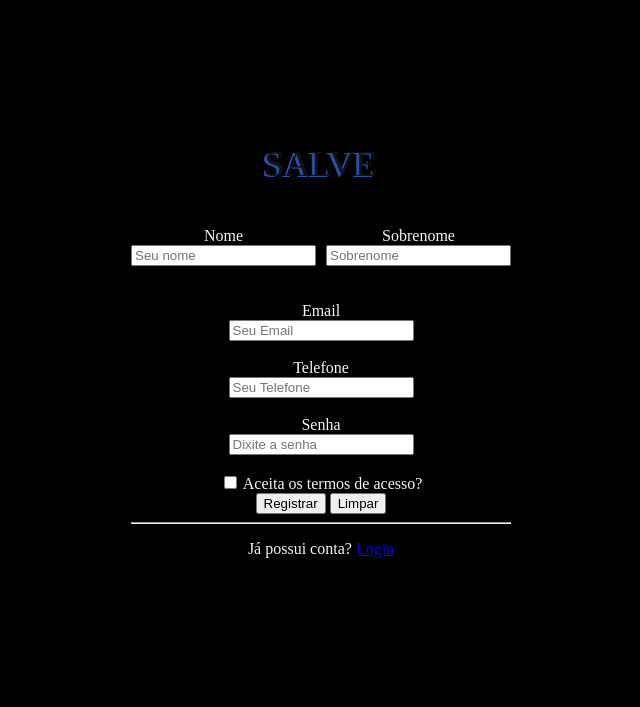
After one commit to Pr4do015/Salve_a_comunidade, a PHP site: page /register.php in a window 1280 px wide. The commit adds this page. Shown: the top 707 px of the page, without its empty margins (319-959 px from the left). Run offline with PHP 8.4, Linux system fonts and the light colour scheme; data comes from the database, SQL or seed files in the repository.

Commit message:
Gabriel 23/10

```diff
--- a/css/login.css
+++ b/css/login.css
@@ -7,7 +7,6 @@
     margin: 0 auto; /* Margem automática horizontal */
     text-align: center; /* Alinhamento de texto central */
     margin-top: 150px;
-    border: 1px solid whitesmoke;
     border-radius: 15px;
     color: whitesmoke;
   align-items: center;
--- /dev/null
+++ b/css/register.css
@@ -0,0 +1,41 @@
+
+.form-container {
+    display: flex;
+    justify-content: center;
+    /*width: 600px;  Largura da div */
+    height: 700px;
+    margin: 0 auto; /* Margem automática horizontal */
+    text-align: center; /* Alinhamento de texto central
+    margin-top: 150px;
+   /* border: 1px solid whitesmoke;*/
+    border-radius: 15px;
+
+    color: whitesmoke;
+
+align-items: center;
+
+
+/*height: 100vh;  Isso garante que o contêiner esteja centralizado verticalmente na tela */
+}
+body{
+    background-color: black;
+}
+
+.nome{
+    display: flex;
+
+
+}
+
+.sobrenome{
+    margin-left: 10px;
+
+}
+
+
+.logo{
+  font-size: 2.25rem;
+  text-shadow: -3px 1px 0px #2B4EAA;
+  color: rgb(19, 18, 18);
+
+}
--- a/login.php
+++ b/login.php
@@ -17,7 +17,6 @@
 
 		<meta name="viewport" content="width=device-width, initial-scale=1.0">
     <link href="css/login.css" rel="stylesheet">
-
 
 
 	</head>
@@ -71,7 +70,7 @@
     <div class="form-container">
 <!-- Login form -->
             <div class="col-md-6">
-                  <a class="logo">SALVE<br><br></a>
+                  <a class="logo">SALVE</a>
                   <hr style="border: 1px solid rgb(204, 201, 0); margin-top: -10px; width: 300px;">
                     <div class="formy well">
                                   <div class="form" >
@@ -112,7 +111,7 @@
                                           </div>
                                       </form>
 
-                                            <a href="register.php">Primeiro acesso</a><br><br>
+                                            <a href="register.php">Se Cadastrar</a><br><br>
                                             <a href="esqueciaSenha.html">Esqueci a senha</a><br>
                                     </div>
                                   </div>
--- a/projetos.html
+++ b/projetos.html
@@ -69,7 +69,7 @@
                                                     <h1 class="banner-principal">Conheça Os <br>Pilares do Salve</h1>
                                                     <p class="card-text" id="texto"><br><br>
                                                         Sua doação pode ajudar milhares de famílias e projetos.
-                                                        <br>Para uma sociedade justa e sem pobreza.<button id="meuBotao" class="ml-md-4 mt-4 mt-md-2"><a href="cadastro2.html" id="facaparte">Faça Parte</a></button>
+                                                        <br>Para uma sociedade justa e sem pobreza.<button id="meuBotao" class="ml-md-4 mt-4 mt-md-2"><a href="cadastro2.php" id="facaparte">Faça Parte</a></button>
                                                     </p>
                                                 </div>
                                                 </div>
--- /dev/null
+++ b/register.php
@@ -0,0 +1,155 @@
+<?php
+require "conexao.php"
+?>
+
+<!DOCTYPE html>
+<html lang="en">
+	<head>
+		<meta charset="utf-8">
+		<!-- Title here -->
+		<title>Cadastra - Se </title>
+		<!-- Description, Keywords and Author -->
+		<meta name="description" content="Your description">
+		<meta name="keywords" content="Your,Keywords">
+		<meta name="author" content="ResponsiveWebInc">
+				<meta name="viewport" content="width=device-width, initial-scale=1.0">
+        <link href="css/register.css" rel="stylesheet">
+		<style>
+
+
+      </style>
+	</head>
+	<body>
+    <?php
+
+    $nome = filter_input(INPUT_POST, 'name_user', FILTER_SANITIZE_STRING);
+    $sobrenome = filter_input(INPUT_POST, 'sobre_nome', FILTER_SANITIZE_STRING);
+    $email = filter_input(INPUT_POST, 'email', FILTER_SANITIZE_STRING);
+    $telefone = filter_input(INPUT_POST, 'telefone', FILTER_SANITIZE_STRING);
+    $senha = filter_input(INPUT_POST, 'senha_user', FILTER_SANITIZE_STRING);
+    $reg = filter_input(INPUT_POST, 'Registrar');
+
+    $confirme_usuario = $email; // comparando email
+    $stmt = $conn->prepare("SELECT email FROM usuario WHERE email = :email");
+    $stmt->bindParam(':email', $confirme_usuario) ;
+    $stmt->execute();
+
+    $resultado = $stmt->fetch(PDO::FETCH_ASSOC);
+
+    if(empty($resultado))
+    {
+      $email_banco = "";
+    }
+    else
+    {
+      $email_banco = $resultado['email'];
+    }
+
+
+    if($email == $email_banco){
+     echo "<script> alert('email já cadastrado! tente outro'); </script>";
+    }
+    else
+    {
+      $result_usuario = "INSERT INTO usuario (name_user, sobre_nome, email, telefone, senha_user)
+      VALUES ('$nome', '$sobrenome', '$email', '$telefone', '$senha') ";
+
+      $resultado_usuario = $conn->query($result_usuario);
+           echo "<script> alert('Registro realizado com sucesso');
+           window.location.href = 'index.html'; </script>";
+    }
+    ?>
+
+  <!-- Page content starts -->
+<div class="content">
+  <div class="container">
+    <div class="center">
+    <div class="form-container">
+        <!-- Some content -->
+
+
+                <div class="col-md-6">
+
+
+                  <div class="formy well">
+                  <a class="logo">SALVE<br><br></a>
+                                  <div class="form">
+                           <!-- Register form (not working)-->
+                           <form  method="POST" actions="" class="form-horizontal">
+                               <!-- Nome -->
+                               <div class="nome">
+                                        <div class="form-group">
+                                            <label class="control-label col-md-3" for="name1">Nome</label>
+                                            <div class="col-md-8">
+                                            <input type="text" name="name_user" class="form-control" id="name1" placeholder="Seu nome" required>
+                                            </div>
+                                        </div> <br>
+                                        <!--  Sobre Nome -->
+                                        <div class="sobrenome">
+                                                <div class="form-group">
+                                                    <label class="control-label col-md-3" for="name1">Sobrenome</label>
+                                                    <div class="col-md-8">
+                                                    <input type="text" name="sobre_nome" class="form-control" id="name1" placeholder="Sobrenome" required>
+                                                    </div>
+                                                </div>
+                                        </div>
+                                </div><br><br>
+                               <!-- Email -->
+                               <div class="form-group">
+                                 <label class="control-label col-md-3" for="email1">Email</label>
+                                 <div class="col-md-8">
+                                   <input type="text" name="email" class="form-control" id="email1" placeholder="Seu Email" required>
+                                 </div>
+                               </div>
+                               <br>
+                               <!-- telefone -->
+                               <div class="form-group">
+                                 <label class="control-label col-md-3" for="username2">Telefone</label>
+                                 <div class="col-md-8">
+                                   <input type="text" name="telefone" class="form-control" id="username2" placeholder="Seu Telefone" required>
+                                 </div>
+                               </div><br>
+                               <!-- Password -->
+                               <div class="form-group">
+                                 <label class="control-label col-md-3" for="password2">Senha</label>
+                                 <div class="col-md-8">
+                                   <input type="password" name="senha_user" class="form-control" id="password2" placeholder="Dixite a senha" required>
+                                 </div>
+                               </div>
+                               </div><br>
+                               <!-- Checkbox -->
+                               <div class="form-group">
+                                  <div class="col-md-8 col-md-offset-3">
+                                     <label class="checkbox-inline">
+                                        <input type="checkbox" name="Checkbox" id="inlineCheckbox3" value="agree"> Aceita os termos de acesso?
+                                     </label>
+                                  </div>
+                               </div>
+
+                               <!-- Buttons -->
+                               <div class="form-actions">
+                                  <!-- Buttons -->
+					 <div class="col-md-8 col-md-offset-3">
+						<button type="submit"  value="cadastrar" name="Registrar" class="btn btn-danger">Registrar</button>
+						<button type="reset" class="btn btn-default">Limpar</button>
+					</div>
+                               </div>
+                           </form>
+			  <div class="clearfix"></div>
+			  <hr />
+				<p>Já possui conta? <a href="login.php">Login</a></p>
+                         </div>
+                      </div>
+     </div>
+    </div>
+  </div>
+</div>
+</div>
+<!-- Page content ends -->
+
+
+
+
+
+	</body>
+</html>
```
Also changed, not shown: myaccount.php (added, +79 -0 lines), cadastro2.php (renamed from cadastro2.html).
